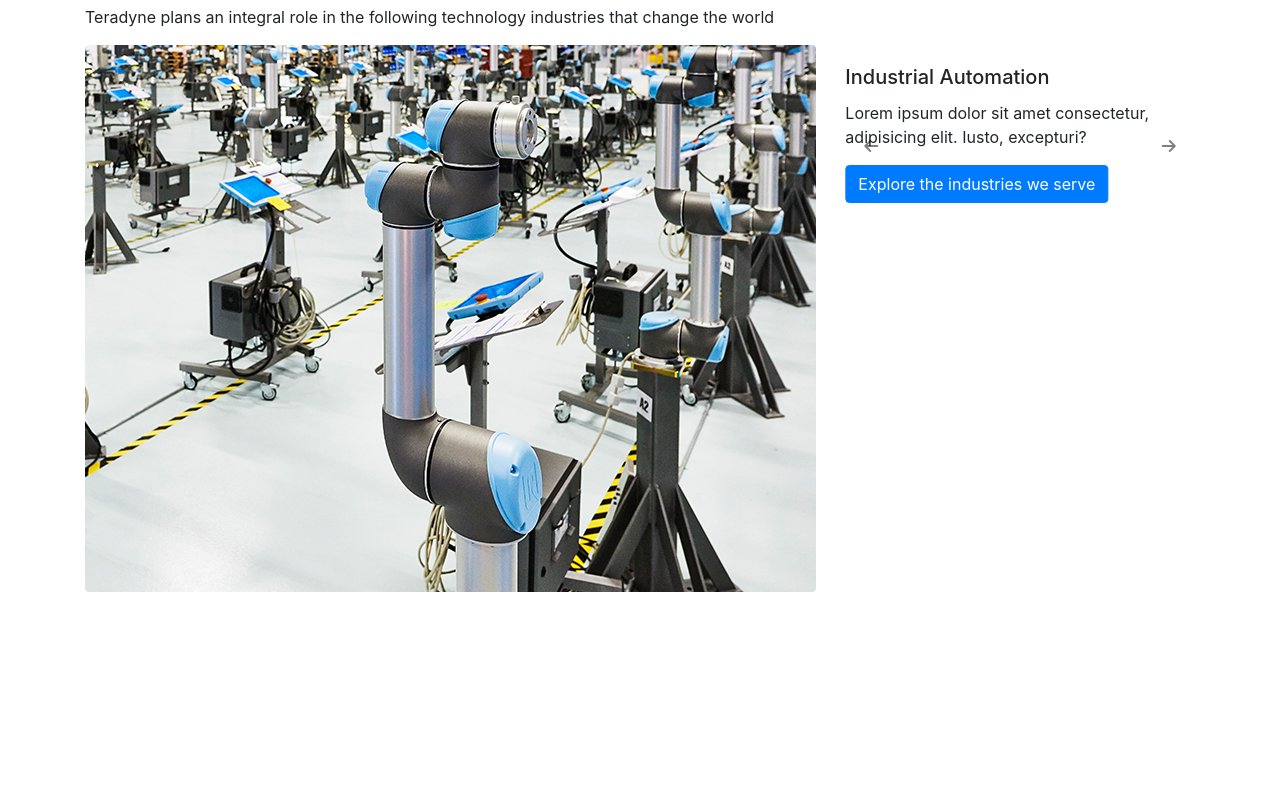
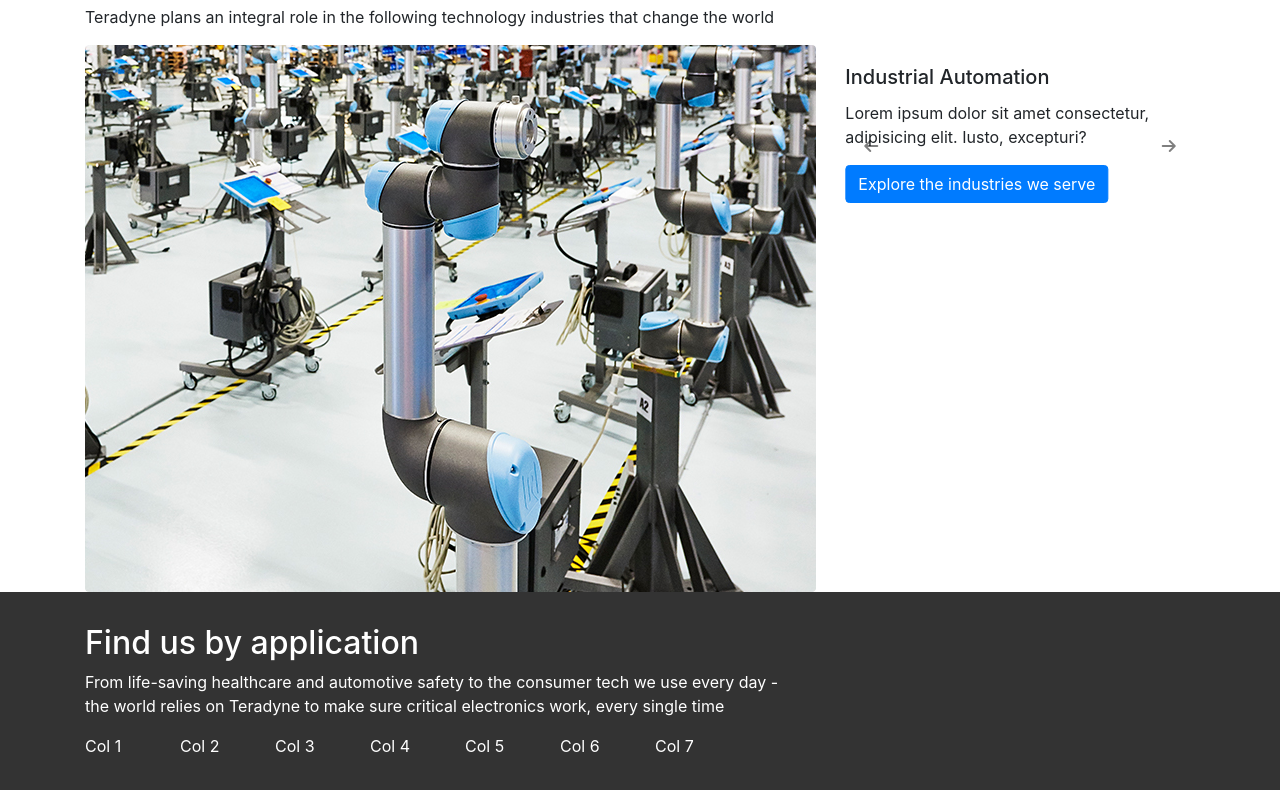
Before and after one commit to super8989/Teradyne_challenge, a plain HTML site: page index.html in a window 1280 px wide. Shown: the part 1061-1851 px from the top of the page. Before the commit the page ends 1653 px from the top, so only its background shows below. Drawn offline with nearby package versions, Linux system fonts and the light colour scheme.

Commit message:
Application section

```diff
--- a/css/style.css
+++ b/css/style.css
@@ -1,3 +1,4 @@
+/* Showcase */
 #home-section {
   background: url(../img/home/home.jpg) no-repeat center center fixed;
   background-size: cover;
@@ -5,7 +6,47 @@
   color: white;
 }
 
+/* Company */
 .fa-arrow-left,
 .fa-arrow-right {
   color: black;
 }
+
+
+/* Application */
+#application-section {
+  padding: 2rem 0;
+  background: #333;
+  color: white
+}
+
+
+
+
+
+
+
+/* Responsive */
+
+/* Application */
+@media (min-width: 768px) {
+
+  .seven-cols .col-md-1,
+  .seven-cols .col-sm-1,
+  .seven-cols .col-lg-1 {
+    width: 100%;
+    *width: 100%;
+  }
+}
+
+@media (min-width: 992px) {
+
+  .seven-cols .col-md-1,
+  .seven-cols .col-sm-1,
+  .seven-cols .col-lg-1 {
+    width: 14.285714285714285714285714285714%;
+    *width: 14.285714285714285714285714285714%;
+  }
+}
+
+/* 14% = 100% (full-width row) divided by 7 */
--- a/index.html
+++ b/index.html
@@ -12,7 +12,7 @@
 
 <body>
   <!-- Search bar -->
-  <section id="search">
+  <section id="search-section">
     <div class="container">
       <div class="row">Searchbar</div>
     </div>
@@ -183,7 +183,26 @@
 
 
   <!-- Find us by Application -->
-
+  <section id='application-section'>
+    <div class="container">
+      <div class="row">
+        <div class="col">
+          <h2>Find us by application</h2>
+          <p>From life-saving healthcare and automotive safety to the consumer tech we use every day - <br>the world
+            relies on Teradyne to make sure critical electronics work, every single time </p>
+        </div>
+      </div>
+      <div class="row seven-cols">
+        <div class="col-lg-1 col-md-3 col-sm-4 col-xs-6">Col 1</div>
+        <div class="col-lg-1 col-md-3 col-sm-4 col-xs-6">Col 2</div>
+        <div class="col-lg-1 col-md-3 col-sm-4 col-xs-6">Col 3</div>
+        <div class="col-lg-1 col-md-3 col-sm-4 col-xs-6">Col 4</div>
+        <div class="col-lg-1 col-md-3 col-sm-4 col-xs-6">Col 5</div>
+        <div class="col-lg-1 col-md-3 col-sm-4 col-xs-6">Col 6</div>
+        <div class="col-lg-1 col-md-3 col-sm-4 col-xs-6">Col 7</div>
+      </div>
+    </div>
+  </section>
 
 
 
```
